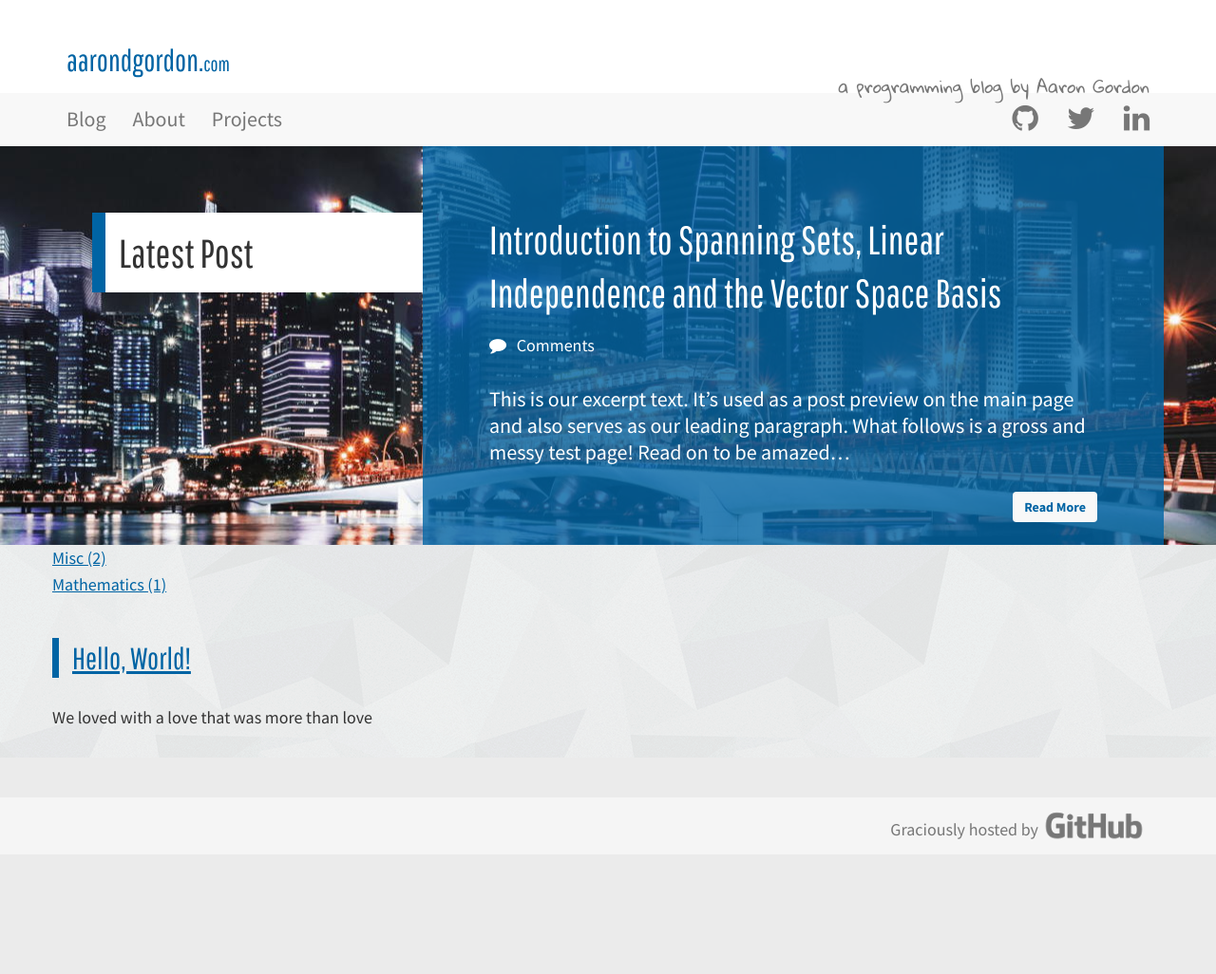
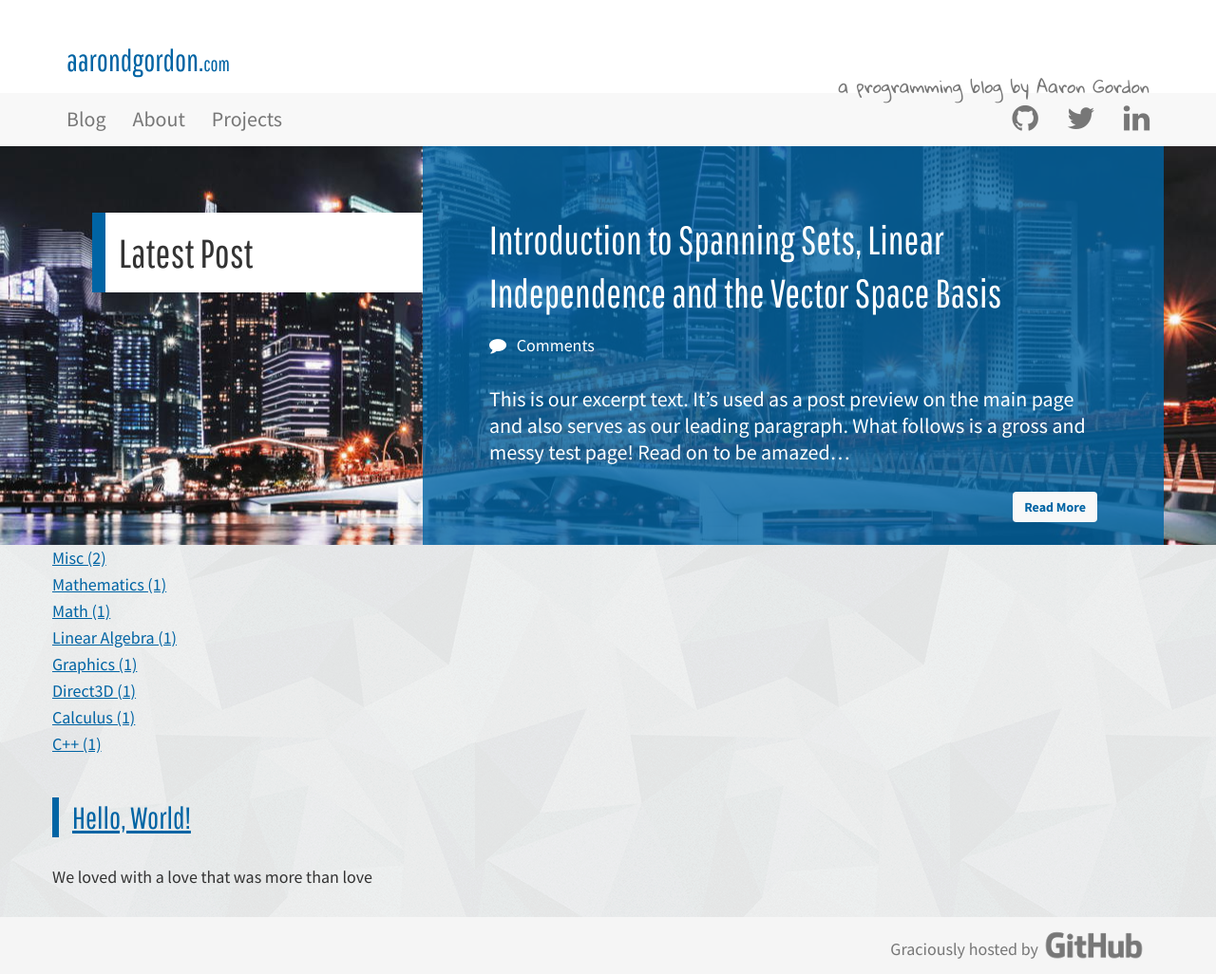
Before and after one commit to aarondgordon/aarondgordon.github.io, a Jekyll site: the page built from index.md, in a window 1280 px wide. Shown: the whole page at 95% size. Built offline with Jekyll 4.4.1, drawn with Linux system fonts in a browser that asks for light colours; nearby versions of some CDN libraries; comment, search, counter and statistics services are not loaded; before the commit the page ends 900 px from its top, so only the background shows below that.

Commit message:
Added extra dummy tags

```diff
--- a/_posts/2016-8-14-Hello-World.md
+++ b/_posts/2016-8-14-Hello-World.md
@@ -1,6 +1,6 @@
 ---
 title: Hello, World!
-tags: Misc
+tags: [Misc, Math, C++, Direct3D, Graphics, Linear Algebra, Calculus]
 ---
 We loved with a love that was more than love
 
```
